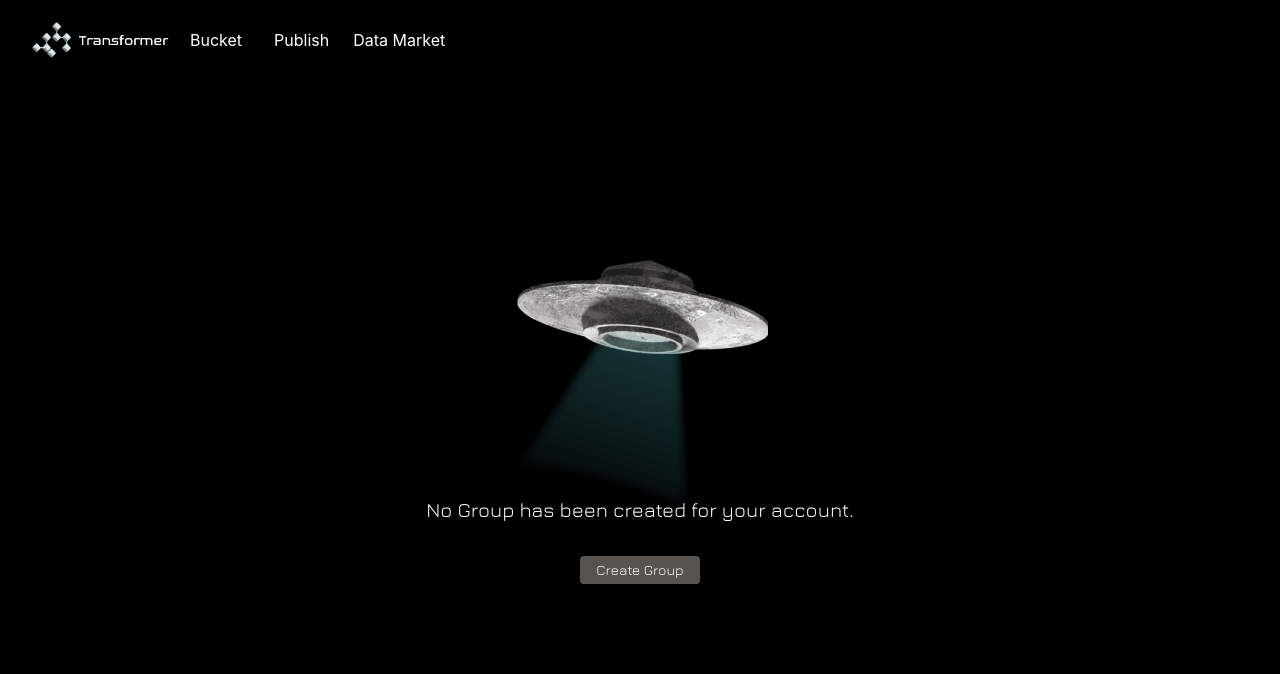
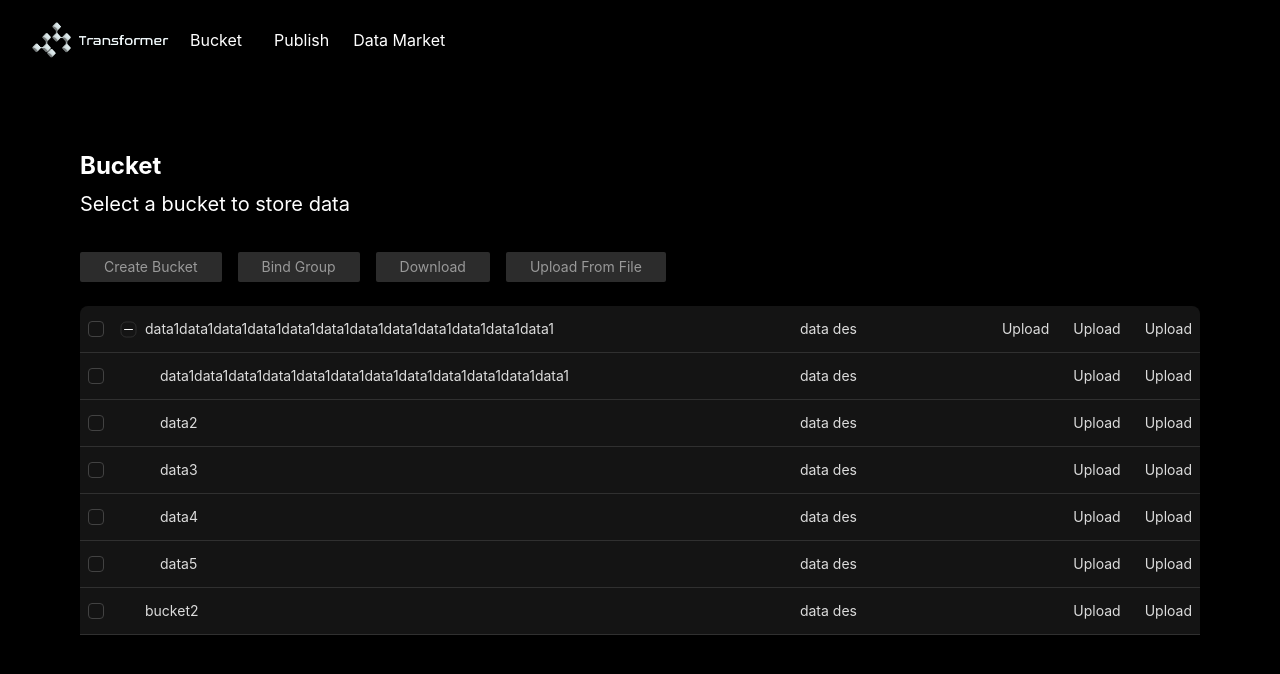
Before and after one commit to Treasury-research/knexus-app, a Next.js app: page /bucket in a window 1280 px wide. Shown: the top 674 px of the page. Built offline with nearby package versions, Linux system fonts and the light colour scheme; what wagmi would draw is missing.

Commit message:
feat: bucket list

```diff
--- /dev/null
+++ b/src/components/BaseModal.tsx
@@ -0,0 +1,57 @@
+import {
+	Modal,
+	ModalHeader,
+	ModalCloseButton,
+	ModalBody,
+	ModalContent,
+	ModalOverlay,
+} from "@chakra-ui/react";
+import type React from "react";
+
+export type BaseModalProps = {
+	isOpen: boolean;
+	onClose: VoidFunction;
+	isCentered?: boolean;
+	children?: React.ReactElement | React.ReactElement[];
+	maxW?: number | string;
+	title?: string | React.ReactElement;
+};
+
+export const BaseModal: React.FC<BaseModalProps> = (props) => {
+	const { isOpen, onClose, maxW, children, isCentered, title } = props;
+
+	return (
+		<Modal
+			isOpen={isOpen}
+			isCentered={isCentered !== undefined ? isCentered : true}
+			motionPreset="slideInBottom"
+			onClose={onClose}
+		>
+			<ModalOverlay className="backdrop-blur transition" />
+			<ModalContent maxW={maxW} w="auto" borderRadius="0" bg="#222222">
+				{title ? (
+					<ModalHeader
+						maxW="calc(100% - 60px)"
+						whiteSpace="nowrap"
+						textOverflow="ellipsis"
+						overflow="hidden"
+						fontSize="md"
+					>
+						{title}
+					</ModalHeader>
+				) : null}
+				<ModalCloseButton
+					bg="#A0A79F"
+					color="#000000"
+					borderRadius="0"
+					w="20px"
+					h="20px"
+					fontSize="12px"
+					mt="-7px"
+					mr="-11px"
+				/>
+				<ModalBody pb={6}>{children}</ModalBody>
+			</ModalContent>
+		</Modal>
+	);
+};
--- /dev/null
+++ b/src/lib/store.ts
@@ -0,0 +1,13 @@
+import { create } from "zustand";
+// import { ethers } from "ethers";
+import { ReactNode } from "react";
+
+interface AppState {
+	comModalOpen: boolean;
+	setComModalOpen: (comModalOpen: boolean) => void;
+}
+
+export const useStore = create<AppState>()((set) => ({
+	comModalOpen: false,
+	setComModalOpen: (comModalOpen: boolean) => set({ comModalOpen })
+}));
--- a/src/pages/_app.tsx
+++ b/src/pages/_app.tsx
@@ -4,6 +4,7 @@ import type { AppProps } from 'next/app'
 import customTheme from "@/styles/theme"
 import localFont from "@next/font/local"
 import { Jura } from "@next/font/google"
+import { ConfigProvider, theme } from "antd"
 import { createClient, WagmiConfig } from 'wagmi'
 
 import {
@@ -61,6 +62,11 @@ const nasalization = localFont({
 export default function App({ Component, pageProps }: AppProps) {
   const router = useRouter();
   return (
+    <ConfigProvider
+				theme={{
+					algorithm: theme.darkAlgorithm,
+				}}
+			>
       <ChakraProvider theme={customTheme}>
         <WagmiConfig client={wagmiClient}>
           { router.pathname === '/login' ? <div className="bgImg loginPageBg"></div> : null }
@@ -82,5 +88,6 @@ export default function App({ Component, pageProps }: AppProps) {
           </main>
         </WagmiConfig>
       </ChakraProvider>
+    </ConfigProvider>
   );
 }
--- a/src/pages/bucket/index.tsx
+++ b/src/pages/bucket/index.tsx
@@ -1,20 +1,93 @@
-import { Button, Modal, ModalBody, ModalCloseButton, ModalContent, ModalFooter, ModalHeader, ModalOverlay, useDisclosure } from '@chakra-ui/react';
+import { Button, Menu, Modal, ModalBody, ModalCloseButton,MenuList, ModalContent,MenuItem, ModalFooter, ModalHeader, ModalOverlay, useDisclosure, Flex, Box } from '@chakra-ui/react';
 import ufo from '../../../public/images/ufo.png';
 import Head from "next/head";
 import Image from "next/image";
+import { v4 as uuidv4 } from 'uuid';
 import { useRouter } from "next/router";
+import { Space, Table } from 'antd'
 import { useState } from "react";
+import { useStore } from '@/lib/store';
+import { BaseModal } from '@/components/BaseModal';
+import type { TableRowSelection } from 'antd/es/table/interface';
+import type { ColumnsType } from 'antd/es/table';
 
 export default function Home() {
-	const [purpose, setPurpose] = useState<string>("");
-	const [service, setService] = useState<string>("");
-	const [isMenuHover, setIsMenuHover] = useState(false);
-	const [isRealTimeHover, setIsRealTimeHover] = useState(false);
-  const [submitUserInfoLoading, setSubmitUserInfoLoading] = useState(false)
-  const { isOpen, onOpen, onClose } = useDisclosure()
-	const router = useRouter();
+  const { setComModalOpen, comModalOpen } = useStore()
+  const [bucketName, setBucketName] = useState("")
+  const [checkStrictly, setCheckStrictly] = useState(false);
+  const [selectedRowKeys, setSelectedRowKeys] = useState<React.Key[]>([])
+	const [bucketDatas, setBucketDatas] = useState([
+    { key: uuidv4(), name: 'data1data1data1data1data1data1data1data1data1data1data1data1', description: 'data des',
+    children: [
+        { name: 'data1data1data1data1data1data1data1data1data1data1data1data1', key: uuidv4(), description: 'data des' },
+        { name: 'data2', key: uuidv4(), description: 'data des' },
+        { name: 'data3', key: uuidv4(), description: 'data des' },
+        { name: 'data4', key: uuidv4(), description: 'data des' },
+        { name: 'data5', key: uuidv4(), description: 'data des' },
+      ]
+    },
+    { key: uuidv4(), name: 'bucket2', description: 'data des',
+    }
+  ])
+  // create bucket
 	const handleSubmit = async () => {
+    // TODO:
 	};
+
+  interface DataType {
+    key: React.ReactNode;
+    name: string;
+    description: string;
+    children?: DataType[];
+  }
+
+  const onSelectChange = (newSelectedRowKeys: React.Key[]) => {
+    console.log('selectedRowKeys changed: ', newSelectedRowKeys);
+    setSelectedRowKeys(newSelectedRowKeys);
+  };
+
+  const rowSelection: TableRowSelection<DataType> = {
+    onChange: (selectedRowKeys, selectedRows) => {
+      console.log(`selectedRowKeys: ${selectedRowKeys}`, 'selectedRows: ', selectedRows);
+    },
+    onSelect: (record, selected, selectedRows) => {
+      console.log(record, selected, selectedRows);
+    },
+    onSelectAll: (selected, selectedRows, changeRows) => {
+      console.log(selected, selectedRows, changeRows);
+    },
+  };
+
+  const columns: ColumnsType<DataType> = [
+    {
+      title: 'Name',
+      dataIndex: 'name',
+      key: 'name',
+    },
+    {
+      title: 'Description',
+      dataIndex: 'description',
+      key: 'description',
+    },
+    {
+      title: '操作',
+      dataIndex: 'options',
+      key: 'options',
+      render: (text, record) => {
+        console.log(record);
+        return (
+          <div className='flex justify-end'>
+            <Space size="large">
+              { record.children ? <a href="">Upload</a> : null }
+              <a href="">Upload</a>
+              <a href="">Upload</a>
+            </Space>
+          </div>
+        )
+      }
+    },
+    Table.EXPAND_COLUMN,
+  ];
 
 	return (
 		<>
@@ -23,6 +96,7 @@ export default function Home() {
 				<meta name="description" content="Generated by create next app" />
 				<meta name="viewport" content="width=device-width, initial-scale=1" />
 			</Head>
+      { !bucketDatas.length ?
         <div className="flex flex-row justify-center items-center mx-20 mt-[100px]">
           <div className="mt-10 ">
             <div className='w-64 h-64 mx-auto my-5'>
@@ -31,36 +105,79 @@ export default function Home() {
             <p className='font-jura text-xl text-center flex justify-center -mt-10'>No Group has been created for your account.</p>
             <div className="font-jura text-xl text-center flex justify-center mt-8">
               <button className='flex-shrink-0 mb-6 flex items-center p-1 px-4 rounded bg-stone-600 hover:bg-stone-700 active:bg-stone-500 focus:ring-stone-500 text-sm'
-          onClick={onOpen}>
+                onClick={() => setComModalOpen(true)}>
                 Create Group
               </button>
-          <Modal isOpen={isOpen} onClose={() => {
-            onClose();
-          }} size="lg">
-          <ModalOverlay />
-          <ModalContent>
-            <ModalHeader>Group Name</ModalHeader>
-            <ModalCloseButton />
-            <ModalBody>
-              <label className="relative block my-1">
-                <input className={`bg-[#A0A79F] text-[#000] placeholder:text-[#666] block w-full border border-slate-300 rounded-md py-2 pr-3 shadow-sm focus:outline-none focus:border-transparent focus:ring-sky-500 focus:ring-1 sm:text-sm`}
-                  placeholder={`Please enter`} type="text" name="search" onChange={(e)=> {
-                  }} />
-              </label>
-              {/* { invalidEmail ?
-                <div className='text-[#FF0000] text-xs font-swiss'>Invalid email address. Only use numbers, letters, or +-_ characters.</div>
-                : null
-              } */}
-            </ModalBody>
-            <ModalFooter>
-              <Button isLoading={submitUserInfoLoading} loadingText='Submitting' onClick={() => handleSubmit() }
-              style={{borderRadius: 6, fontSize: 14}} className="rounded border-zinc-700 border-solid border-2 py-1 px-4">Submit</Button>
-            </ModalFooter>
-          </ModalContent>
-        </Modal>
             </div>
           </div>
+        </div>:
+        <div className='mx-20 mt-[50px]'>
+          <h1 className='text-2xl font-bold'>Bucket</h1>
+          <p className='text-xl my-2'>Select a bucket to store data</p>
+          <div className='flex flex-wrap my-6'>
+            <Button variant="grayPrimary" fontSize="sm" paddingX={6} color={bucketName.length ? "#fff" : "#999" }
+              className="!mt-[10px] h-[35px] leading-3 mr-4"onClick={handleSubmit}
+            >
+              Create Bucket
+            </Button>
+            <Button variant="grayPrimary" fontSize="sm" paddingX={6} color={bucketName.length ? "#fff" : "#999" }
+              className="!mt-[10px] h-[35px] leading-3 mr-4"onClick={handleSubmit}
+            >
+              Bind Group
+            </Button>
+            <Button variant="grayPrimary" fontSize="sm" paddingX={6} color={bucketName.length ? "#fff" : "#999" }
+              className="!mt-[10px] h-[35px] leading-3 mr-4"onClick={handleSubmit}
+            >
+              Download
+            </Button>
+            <Button variant="grayPrimary" disabled={true} fontSize="sm" paddingX={6} color={bucketName.length ? "#fff" : "#999" }
+              className="!mt-[10px] h-[35px] leading-3 mr-4"onClick={handleSubmit}
+            >
+              Upload From File
+            </Button>
           </div>
+          <div>
+          <Table
+            pagination={false}
+            showHeader={false}
+            size="middle"
+            columns={columns}
+            expandable={{ defaultExpandAllRows: true }}
+            rowSelection={{ ...rowSelection, checkStrictly }}
+            dataSource={bucketDatas}
+          />
+          </div>
+        </div>
+      }
+      {/* create bucket */}
+      <BaseModal isOpen={comModalOpen}
+        onClose={() => setComModalOpen(false)}>
+          <Flex w="full" justifyContent="space-between" flexDirection="column">
+            <div className='mt-[20px] lg:w-[400px] sm:w-[300px]'>
+              <h3>Bucket Name</h3>
+              <input
+                type="text"
+                placeholder="Please enter"
+                className="my-6 text-[#000] w-full h-[35px] bg-[#A0A79F] font-swiss721md border-0 block"
+                value={bucketName}
+                onChange={(e) => setBucketName(e.target.value)}
+              />
+              <p className='font-jura text-sm ml-2'>No Bucket has been created for your account.</p>
+            </div>
+            <Box mt={5} textAlign="right">
+              <Button
+                variant="grayPrimary"
+                fontSize="sm"
+                paddingX={6}
+                color={bucketName.length ? "#fff" : "#999" }
+                className="!mt-[10px] h-[35px] leading-3"
+                onClick={handleSubmit}
+              >
+                Submit
+              </Button>
+            </Box>
+          </Flex>
+      </BaseModal>
 		</>
 	);
 }
```
Also changed, not shown: package.json (+7 -2 lines), 1 other file (tests, documents, lock files or other folders). Lines whose indentation alone changed are shown as unchanged.
